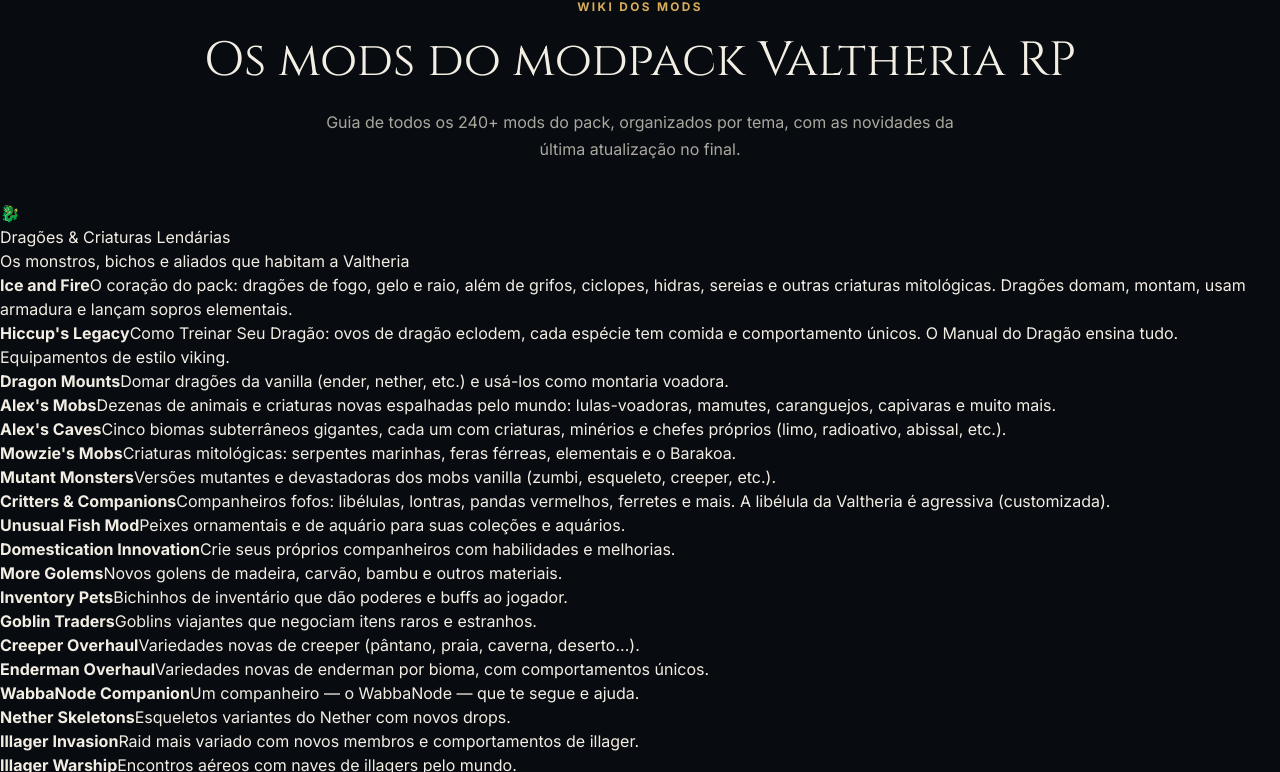
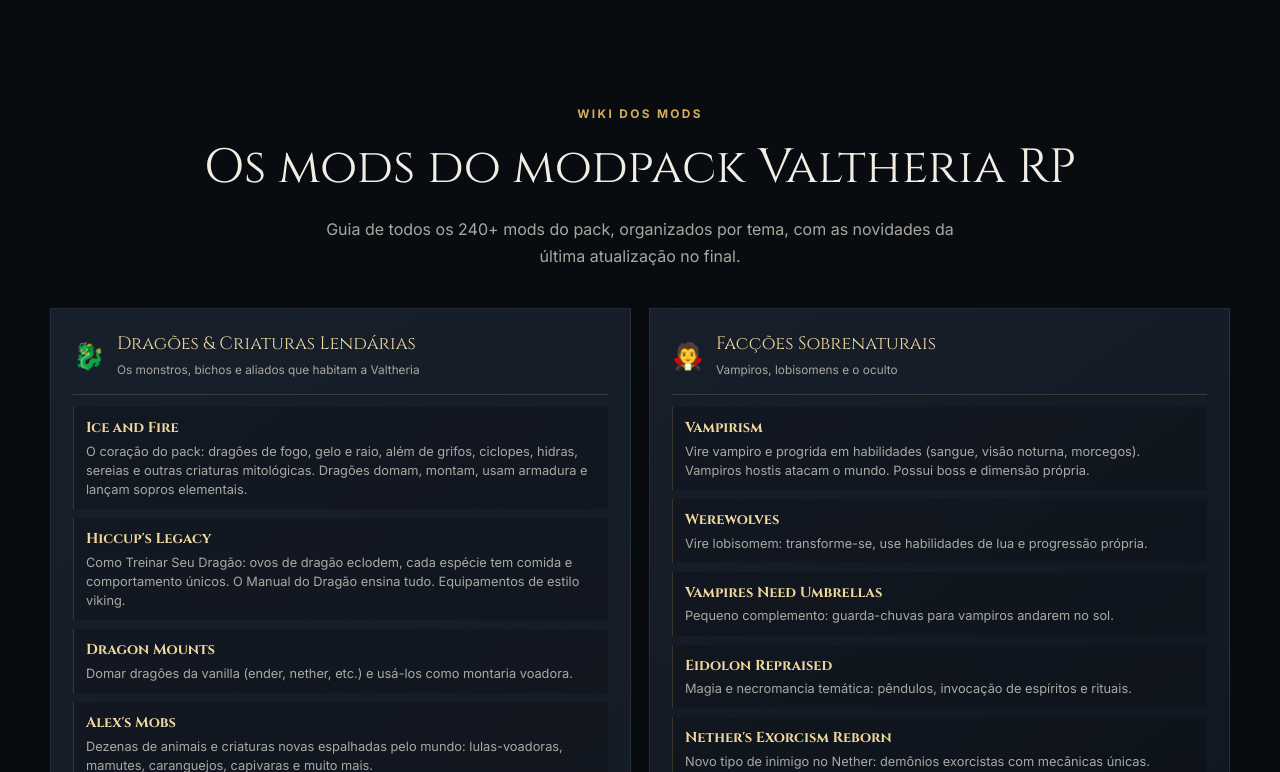
Before and after one commit to userdoomain/valtheria-rp-atlas, a Next.js app: page / in a window 1280 px wide. Shown: the part 1388-2160 px from the top of the page. Built offline with nearby package versions, Linux system fonts and the light colour scheme; no server answers.

Commit message:
Add mods wiki, /villager, Watut, F5 camera and weather fixes to guides

```diff
--- a/app/globals.css
+++ b/app/globals.css
@@ -172,6 +172,27 @@
 .regra-card dd { margin: 0; color: #aaa9a3; font-size: .88rem; line-height: 1.5; }
 @media (max-width: 800px) { .regras { margin: 34px 20px; } .regras-grid { grid-template-columns: 1fr; } }
 
+.mods {
+  max-width: 1240px; margin: 72px auto; padding: 35px 30px 20px;
+}
+.mods-grid { display: grid; grid-template-columns: repeat(2, 1fr); gap: 18px; align-items: start; }
+.mod-card { background: linear-gradient(145deg, var(--panel-2), var(--panel)); border: 1px solid rgba(255,255,255,.08); padding: 22px; }
+.mod-card header { display: flex; gap: 12px; align-items: center; padding-bottom: 14px; border-bottom: 1px solid var(--line); }
+.mod-card header > span { font-size: 1.6rem; }
+.mod-card h3 { margin: 0; font-family: var(--font-display); color: var(--gold-soft); font-size: 1.12rem; }
+.mod-card header p { color: var(--muted); font-size: .74rem; margin: 4px 0 0; }
+.mod-card ul { list-style: none; margin: 12px 0 0; padding: 0; display: grid; gap: 9px; }
+.mod-card li { padding: 10px 12px; background: rgba(0,0,0,.2); border-left: 1px solid var(--line); }
+.mod-card li strong { display: block; color: var(--gold-soft); font-family: var(--font-display); font-size: .9rem; }
+.mod-card li span { display: block; color: #aaa9a3; line-height: 1.5; font-size: .8rem; margin-top: 3px; }
+.mods-updates { margin-top: 40px; padding: 24px; border: 1px solid var(--line); border-top: 3px solid var(--gold); background: linear-gradient(140deg, rgba(215,173,90,.07), rgba(8,11,16,.6)); }
+.mods-updates h3 { margin: 6px 0 16px; font-family: var(--font-display); color: var(--gold-soft); font-size: 1.3rem; }
+.mods-updates ul { list-style: none; margin: 0; padding: 0; display: grid; gap: 12px; }
+.mods-updates li { padding: 12px 14px; background: rgba(0,0,0,.22); border-left: 1px solid var(--gold); }
+.mods-updates li strong { color: var(--gold-soft); font-family: var(--font-display); }
+.mods-updates li span { display: block; color: #aaa9a3; line-height: 1.5; font-size: .86rem; margin-top: 3px; }
+@media (max-width: 800px) { .mods { margin: 34px 20px; } .mods-grid { grid-template-columns: 1fr; } }
+
 footer { border-top: 1px solid var(--line); padding: 38px max(5vw,24px); display: flex; justify-content: space-between; align-items: center; color: var(--muted); font-size: .8rem; }
 
 @media (max-width: 800px) {
```
